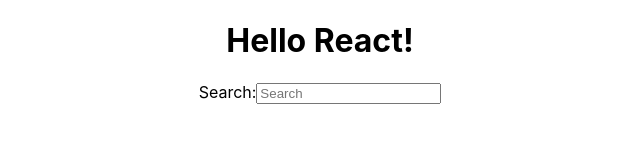
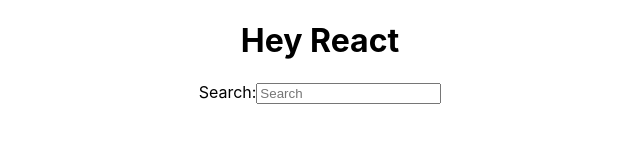
Before and after one commit to dgoceva/UKTC-React-II, a React (Create React App) app in the folder my-app/: page / in a window 1280 px wide. Shown: the top 160 px of the page, without its empty margins (320-960 px from the left). Built offline with nearby package versions, Linux system fonts and the light colour scheme.

Commit message:
JSON data added

```diff
--- a/my-app/src/App.js
+++ b/my-app/src/App.js
@@ -1,11 +1,16 @@
 import './App.css';
 
-const title = 'React'
+const welcome = {
+  greeting: 'Hey',
+  title: 'React'
+}
 
 function App() {
   return (
     <div className="App">
-      <h1>Hello {title}!</h1>
+      <h1>
+        {welcome.greeting} {welcome.title}
+      </h1>
 
       <label htmlFor="search">Search:</label>
       <input type="text" id="search" placeholder="Search" />
```
